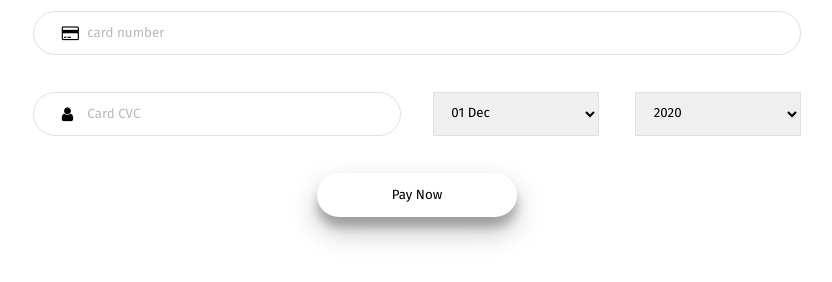
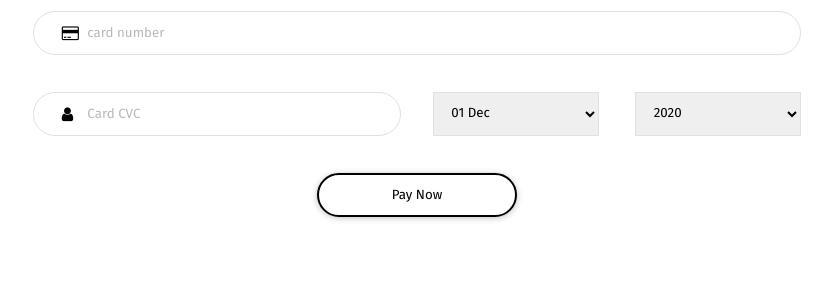
Before and after one commit to aoliadi/zuri-task4, a plain HTML site: page index.html in a window 1280 px wide. In both pictures the pointer is over the button "Pay Now". Shown: the part 444-726 px from the top of the page, without its empty margins (223-1055 px from the left). Drawn offline with Linux system fonts and the light colour scheme.

Commit message:
changed submit button's styling

```diff
--- a/app.css
+++ b/app.css
@@ -149,19 +149,13 @@ select {
 button {
     background-color: black;
     color: #fff;
-    border: none;
     max-width: 200px;
     cursor: pointer;
-    box-shadow:
-        0 1px 3px rgba(0,0,0,0.12),
-        0 1px 2px rgba(0,0,0,0.24);
     transition: all 0.3s cubic-bezier(.25,.8,.25,1);
 
 }
 
 button:hover {
-    box-shadow:
-        0 14px 28px rgba(0,0,0,0.25),
-        0 10px 10px rgba(0,0,0,0.22);
+    border: 2px solid black;
     color: black;
 }
```
